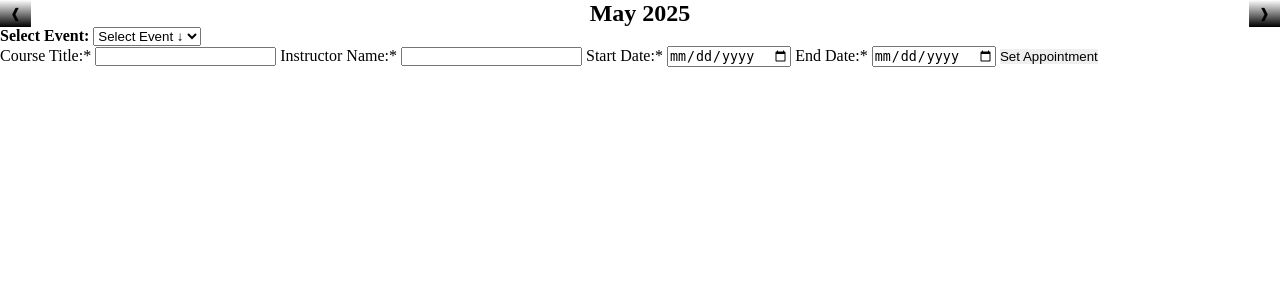
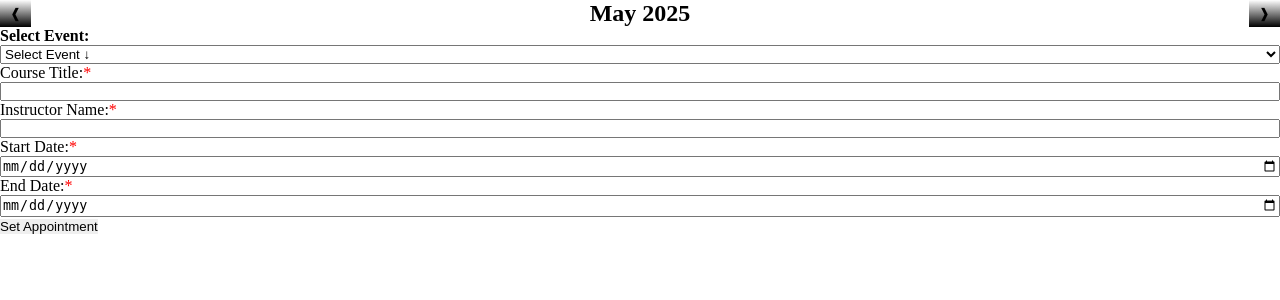
Before and after one commit to reaceianroeloffze/php-projects, a PHP site: page / in a window 1280 px wide. Shown: the part 75-375 px from the top of the page. Run offline with PHP 8.4, Linux system fonts and the light colour scheme.

Commit message:
style input and select widths

```diff
--- a/google-calendar-clone/styles/style.css
+++ b/google-calendar-clone/styles/style.css
@@ -21,3 +21,11 @@
     background: linear-gradient(180deg, #FFF, #000);
     padding: 5px 10px;
 }
+
+.form-input, .event-selection {
+    width: 100%;
+}
+
+.required-ast {
+    color: red;
+}
```
